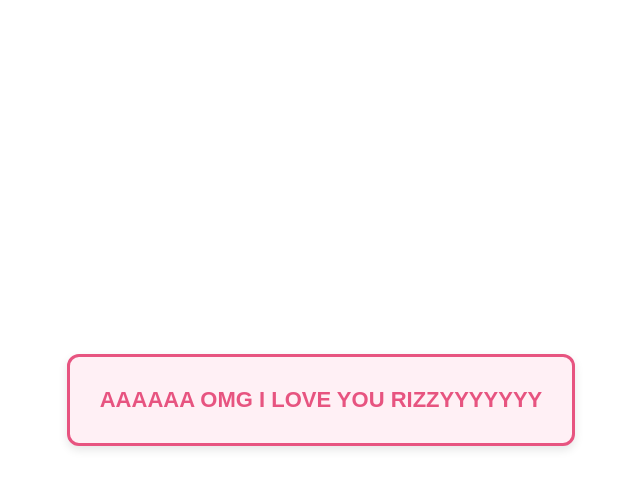
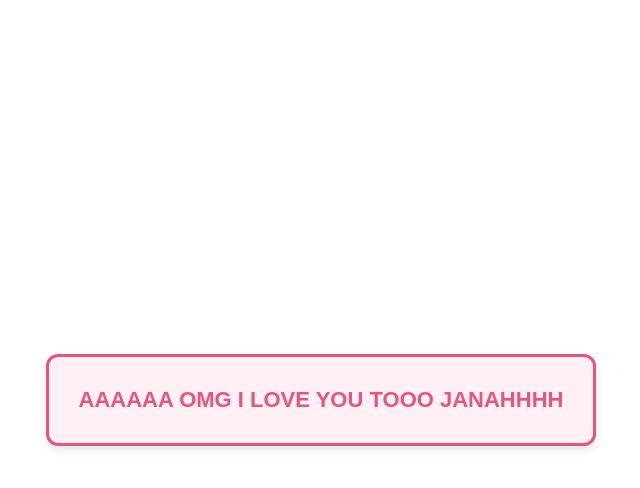
Before and after one commit to zayyy938/JANAHHH, a plain HTML site: page index.html in a window 1280 px wide. Both pictures are taken after a click on the button "Yes". Shown: the whole page, without its empty margins (319-959 px from the left). Drawn offline with Linux system fonts and the light colour scheme.

Commit message:
Update index.html

```diff
--- a/index.html
+++ b/index.html
@@ -2,7 +2,7 @@
 <html lang="en">
 <head>
   <meta charset="UTF-8">
-  <title>Will You Be My Girlfriend?</title>
+  <title>Do u Love Me?</title>
   <style>
     body {
       font-family: 'Arial', sans-serif;
@@ -69,7 +69,7 @@
   </div>
 
   <div class="message" id="message">
-    AAAAAA OMG I LOVE YOU RIZZYYYYYYY
+    AAAAAA OMG I LOVE YOU TOOO JANAHHHH
   </div>
 
   <script>
```
